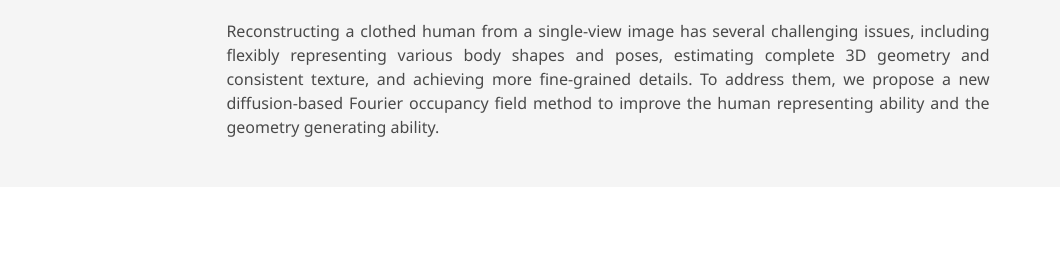
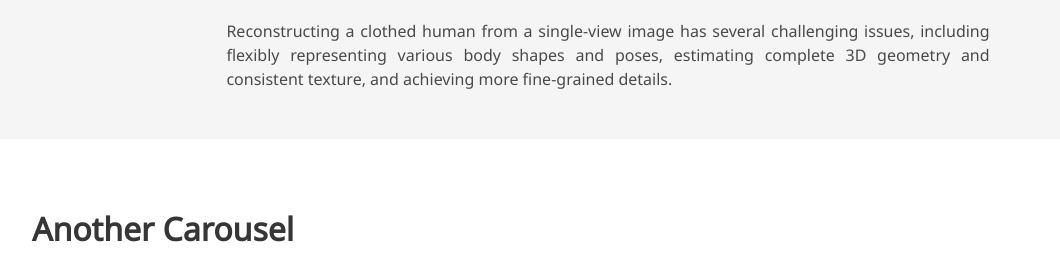
Before and after one commit to xiangli93/Diffusion-FOF.github.io, a plain HTML site: page index.html in a window 1280 px wide. Shown: the part 539-795 px from the top of the page, without its empty margins (32-1092 px from the left). Drawn offline with nearby package versions, Linux system fonts and the light colour scheme; a script that the page names is missing; some icons are missing; a web font is replaced by a local one.

Commit message:
Update index.html

```diff
--- a/index.html
+++ b/index.html
@@ -132,7 +132,6 @@
           <p>
             Reconstructing a clothed human from a single-view image has several challenging issues, including flexibly representing various body shapes and poses,
             estimating complete 3D geometry and consistent texture, and achieving more fine-grained details.
-            To address them, we propose a new diffusion-based Fourier occupancy field method to improve the human representing ability and the geometry generating ability.
           </p>
         </div>
       </div>
```
